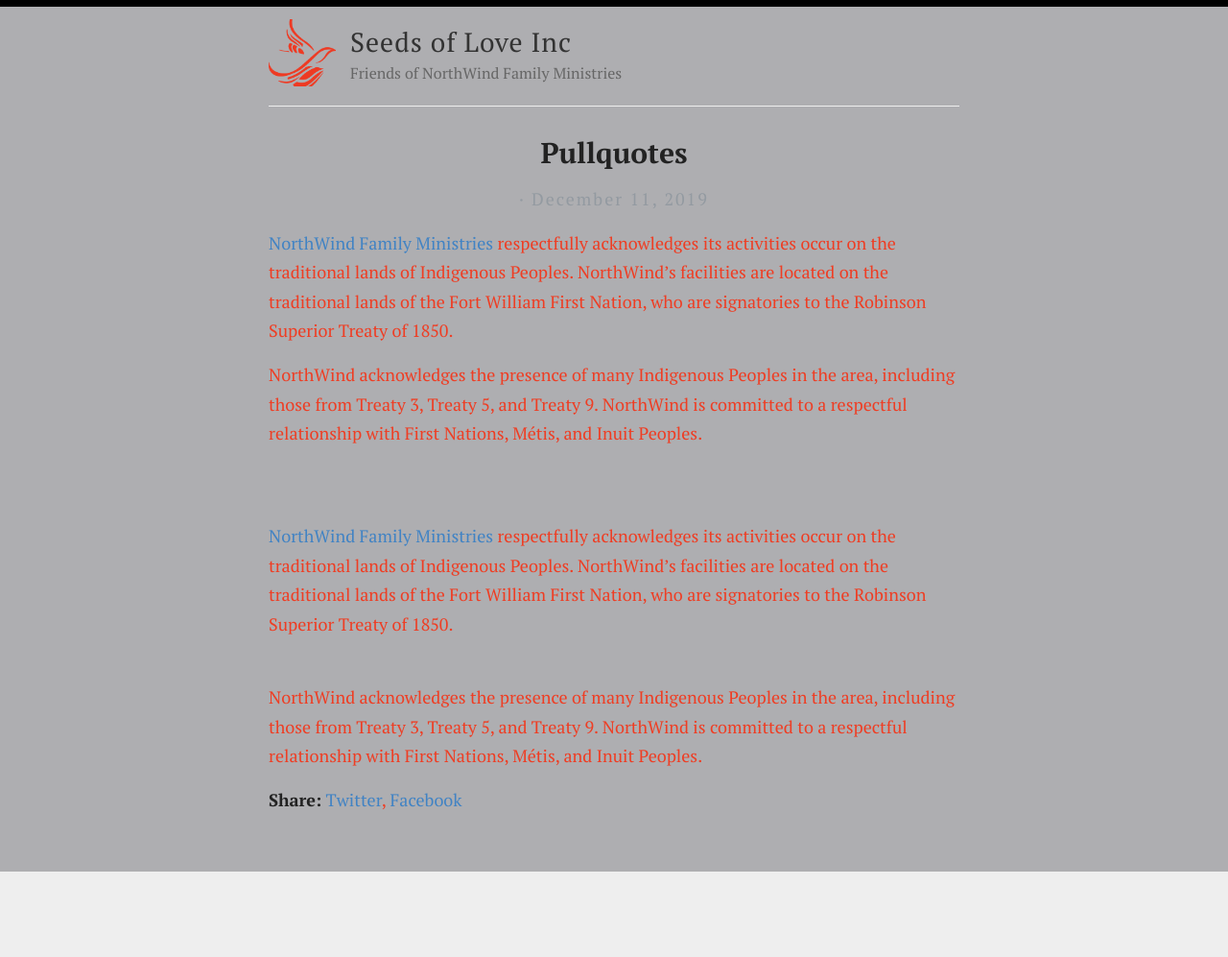
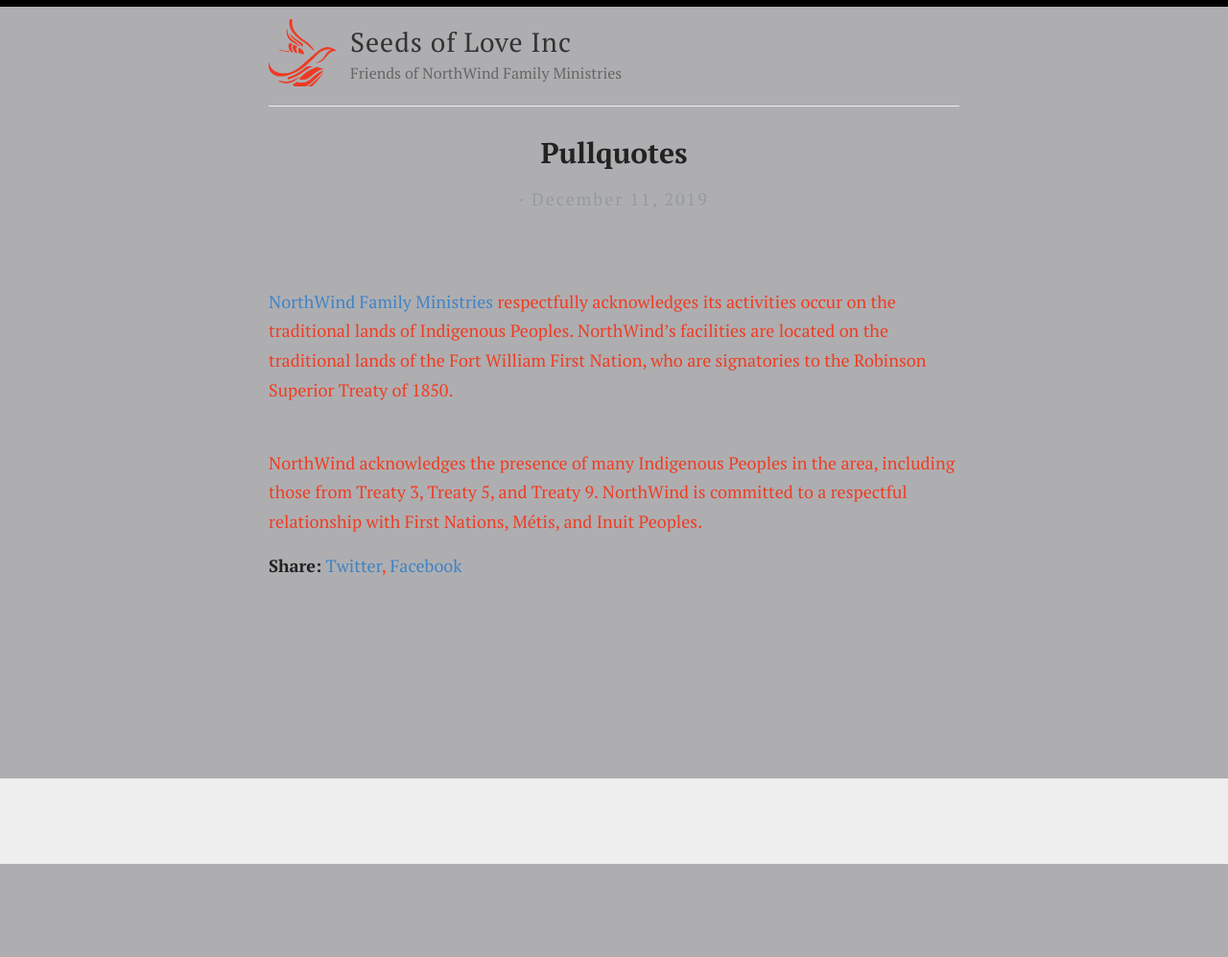
Before and after one commit to Seeds-of-Love-Inc/seeds-of-love-inc.github.io, a Jekyll site: the page built from _posts/2019-12-11-pullquotes.md, in a window 1280 px wide. Shown: the whole page at 96% size. Built offline with Jekyll 4.4.1, drawn with Linux system fonts in a browser that asks for light colours; after the commit the page ends 900 px from its top, so only the background shows below that.

Commit message:
Refactor pullquotes content for better readability
Removed HTML paragraph tags and added line breaks for formatting.

```diff
--- a/_posts/2019-12-11-pullquotes.md
+++ b/_posts/2019-12-11-pullquotes.md
@@ -2,13 +2,6 @@
 layout: post
 title:  Pullquotes
 ---
-<p>
-<a href="https://www.northwindfm.org/">NorthWind Family Ministries</a> respectfully acknowledges its activities occur on the traditional lands of Indigenous Peoples. NorthWind’s facilities are located on the traditional lands of the Fort William First Nation, who are signatories to the Robinson Superior Treaty of 1850.
-</p>
-
-<p>
-NorthWind acknowledges the presence of many Indigenous Peoples in the area, including those from Treaty 3, Treaty 5, and Treaty 9. NorthWind is committed to a respectful relationship with First Nations, Métis, and Inuit Peoples.
-</p>
 
 <br><br>
 [NorthWind Family Ministries](https://www.northwindfm.org/) respectfully acknowledges its activities occur on the traditional lands of Indigenous Peoples. NorthWind’s facilities are located on the traditional lands of the Fort William First Nation, who are signatories to the Robinson Superior Treaty of 1850.<br><br>
```
